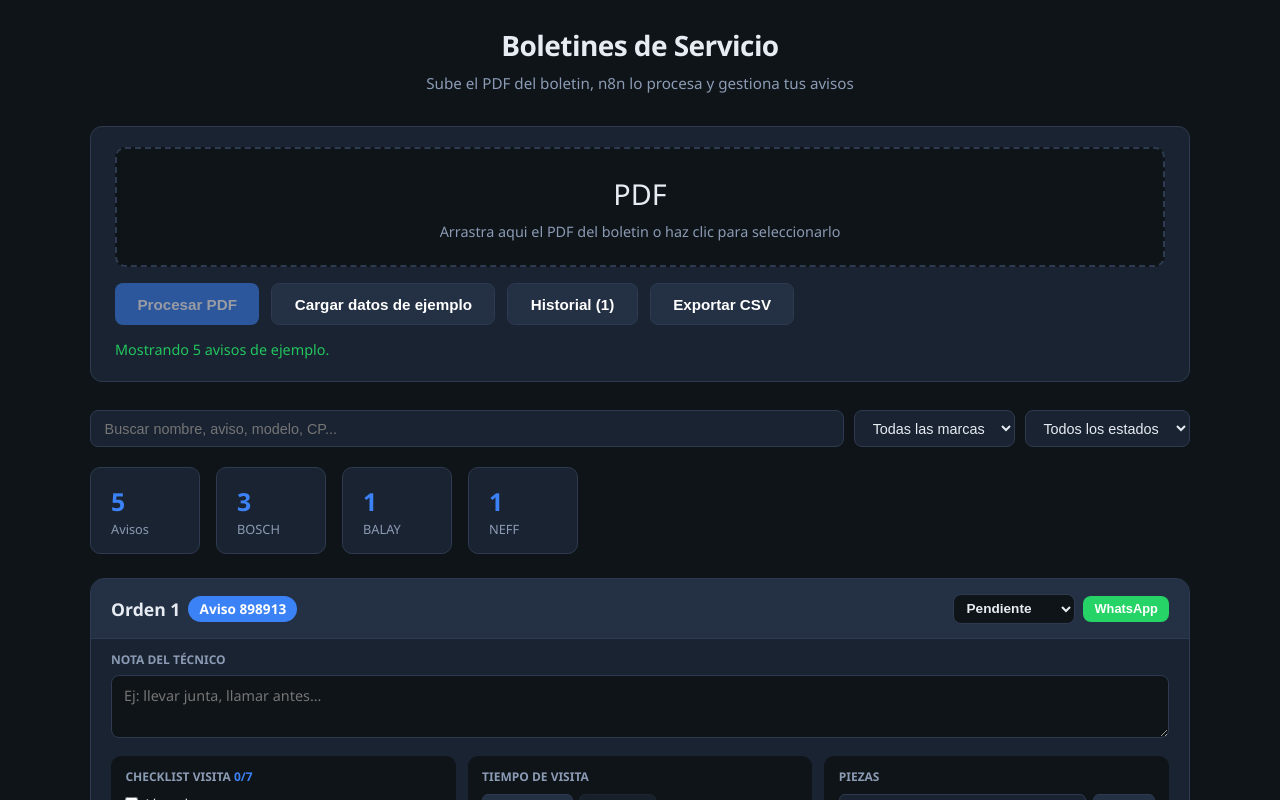
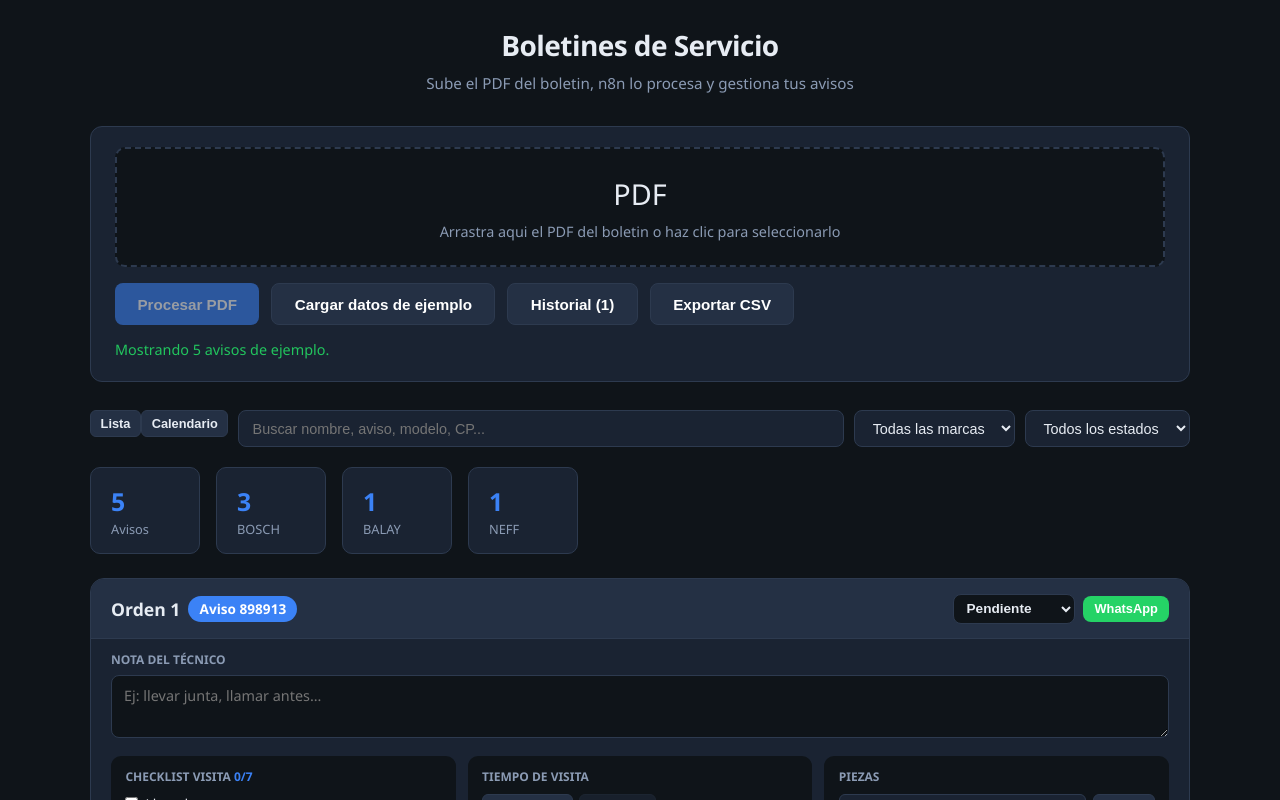
Before and after one commit to F1r0x/Visualizador-Boletines-React, a React (Vite) app: page / in a window 1280 px wide. Both pictures are taken after a click on the button "Cargar datos de ejemplo". Shown: the top 800 px of the page. Built offline with nearby package versions, Linux system fonts and the light colour scheme.

Commit message:
App: vista Lista / Calendario y navegación a avisos

```diff
--- a/src/App.jsx
+++ b/src/App.jsx
@@ -1,5 +1,6 @@
 import { useState, useRef, useCallback, useMemo, useEffect } from 'react'
 import AvisoCard from './components/AvisoCard'
+import CalendarioView from './components/CalendarioView'
 import { normalizarRespuestaN8n, val } from './utils/parseAvisos'
 import { DEMO_AVISOS } from './data/demoAvisos'
 import { getMeta, ESTADOS } from './utils/localMeta'
@@ -24,11 +25,11 @@ export default function App() {
   const [metaTick, setMetaTick] = useState(0)
   const [historial, setHistorial] = useState([])
   const [showHist, setShowHist] = useState(false)
+  const [vista, setVista] = useState('lista')
+  const [scrollToAviso, setScrollToAviso] = useState(null)
   const inputRef = useRef(null)
 
-  useEffect(() => {
-    setHistorial(listHistorial())
-  }, [])
+  useEffect(() => { setHistorial(listHistorial()) }, [])
 
   const guardarEnHistorial = (lista, nombre) => {
     saveHistorialEntry({ nombre, avisos: lista })
@@ -42,10 +43,7 @@ export default function App() {
       return
     }
     setFile(f)
-    setStatus({
-      msg: `PDF listo: ${f.name} (${(f.size / 1024).toFixed(1)} KB)`,
-      type: 'success',
-    })
+    setStatus({ msg: `PDF listo: ${f.name} (${(f.size / 1024).toFixed(1)} KB)`, type: 'success' })
   }, [])
 
   const onDrop = (e) => {
@@ -58,19 +56,13 @@ export default function App() {
   const cargarDemo = () => {
     setAvisos(DEMO_AVISOS)
     guardarEnHistorial(DEMO_AVISOS, 'Datos de ejemplo')
-    setStatus({
-      msg: `Mostrando ${DEMO_AVISOS.length} avisos de ejemplo.`,
-      type: 'success',
-    })
+    setStatus({ msg: `Mostrando ${DEMO_AVISOS.length} avisos de ejemplo.`, type: 'success' })
   }
 
   const cargarHistorial = (entry) => {
     setAvisos(entry.avisos || [])
     setShowHist(false)
-    setStatus({
-      msg: `Cargado del historial: ${entry.nombre} (${entry.count} avisos).`,
-      type: 'success',
-    })
+    setStatus({ msg: `Cargado del historial: ${entry.nombre} (${entry.count} avisos).`, type: 'success' })
   }
 
   const borrarHistorial = (id, e) => {
@@ -185,6 +177,12 @@ export default function App() {
 
       {avisos.length > 0 && (
         <div className="toolbar">
+          <div className="vista-toggle">
+            <button type="button" className={vista === 'lista' ? 'btn-sm active' : 'btn-sm'} onClick={() => setVista('lista')}>Lista</button>
+            <button type="button" className={vista === 'calendario' ? 'btn-sm active' : 'btn-sm'} onClick={() => setVista('calendario')}>Calendario</button>
+          </div>
+          {vista === 'lista' && (
+            <>
               <input type="search" className="search-input" placeholder="Buscar nombre, aviso, modelo, CP..." value={busqueda} onChange={(e) => setBusqueda(e.target.value)} />
               <select value={filtroMarca} onChange={(e) => setFiltroMarca(e.target.value)} className="filter-select">
                 <option value="">Todas las marcas</option>
@@ -194,10 +192,12 @@ export default function App() {
                 <option value="">Todos los estados</option>
                 {ESTADOS.map((e) => <option key={e} value={e}>{e}</option>)}
               </select>
+            </>
+          )}
         </div>
       )}
 
-      {avisos.length > 0 && (
+      {avisos.length > 0 && vista === 'lista' && (
         <div className="summary">
           <div className="stat">
             <div className="num">{avisosFiltrados.length}</div>
@@ -212,19 +212,33 @@ export default function App() {
         </div>
       )}
 
+      {avisos.length > 0 && vista === 'calendario' && (
+        <CalendarioView
+          avisos={avisos}
+          metaTick={metaTick}
+          onSelectAviso={(a) => {
+            setVista('lista')
+            setScrollToAviso(String(a.aviso ?? a.orden))
+            setTimeout(() => setScrollToAviso(null), 2000)
+          }}
+        />
+      )}
+
       <div className="avisos">
         {avisos.length === 0 ? (
           <div className="empty-state"><p>Selecciona un PDF y pulsa <strong>Procesar PDF</strong><br />o carga los datos de ejemplo.</p></div>
-        ) : avisosFiltrados.length === 0 ? (
+        ) : vista === 'calendario' ? null : avisosFiltrados.length === 0 ? (
           <div className="empty-state"><p>Ningun aviso coincide con los filtros.</p></div>
         ) : (
           avisosFiltrados.map((a, i) => (
-            <AvisoCard key={`${a.orden}-${a.aviso}-${i}`} aviso={a} onMetaChange={() => setMetaTick((t) => t + 1)} />
+            <div key={`${a.orden}-${a.aviso}-${i}`} id={`aviso-${a.aviso}`} className={scrollToAviso && String(a.aviso) === scrollToAviso ? 'aviso-highlight-wrap' : undefined}>
+              <AvisoCard aviso={a} onMetaChange={() => setMetaTick((t) => t + 1)} />
+            </div>
           ))
         )}
       </div>
 
-      <footer>React + Vite · n8n · Historial, estados y notas se guardan en este navegador</footer>
+      <footer>React + Vite · n8n · Lista, calendario y citas se guardan en este navegador</footer>
     </div>
   )
 }
```
Lines whose indentation alone changed are shown as unchanged.
